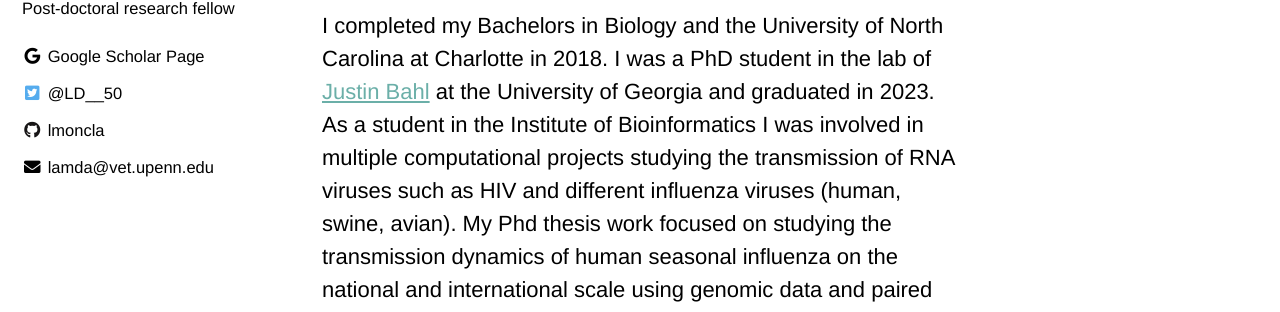
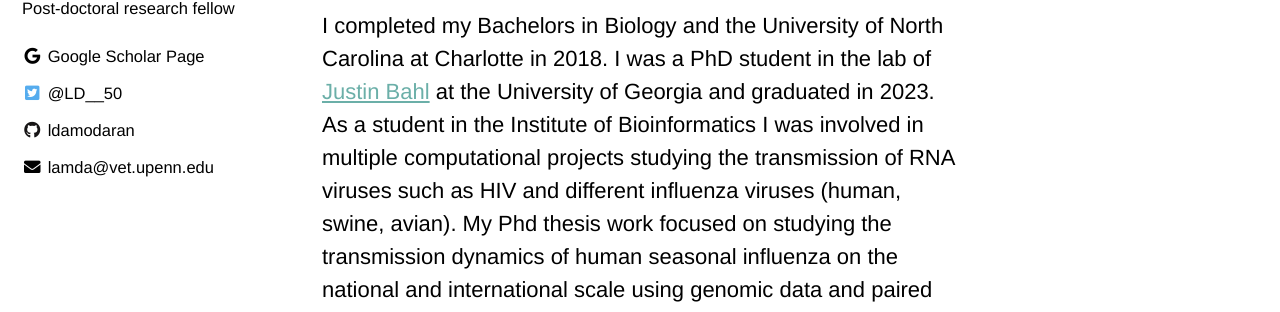
Before and after one commit to lmoncla/monclalab, a Jekyll site: the page built from _pages/people-Lambodhar-Damodaran.md, in a window 1280 px wide. Shown: the part 514-826 px from the top of the page. Built offline with Jekyll 4.4.1, drawn with Linux system fonts in a browser that asks for light colours; cached includes are drawn as plain includes; a script that is not in the unit is left out; comment, search, counter and statistics services are not loaded.

Commit message:
fixing typo in Lambo's github link

```diff
--- a/_pages/people-Lambodhar-Damodaran.md
+++ b/_pages/people-Lambodhar-Damodaran.md
@@ -12,7 +12,7 @@ author:
     - label: "@LD__50"
       icon: "fab fa-fw fa-twitter-square"
       url: "https://twitter.com/LD__50"
-    - label: "lmoncla"
+    - label: "ldamodaran"
       icon: "fab fa-fw fa-github"
       url: "https://github.com/ldamodaran"
     - label: "lamda@vet.upenn.edu"
```
